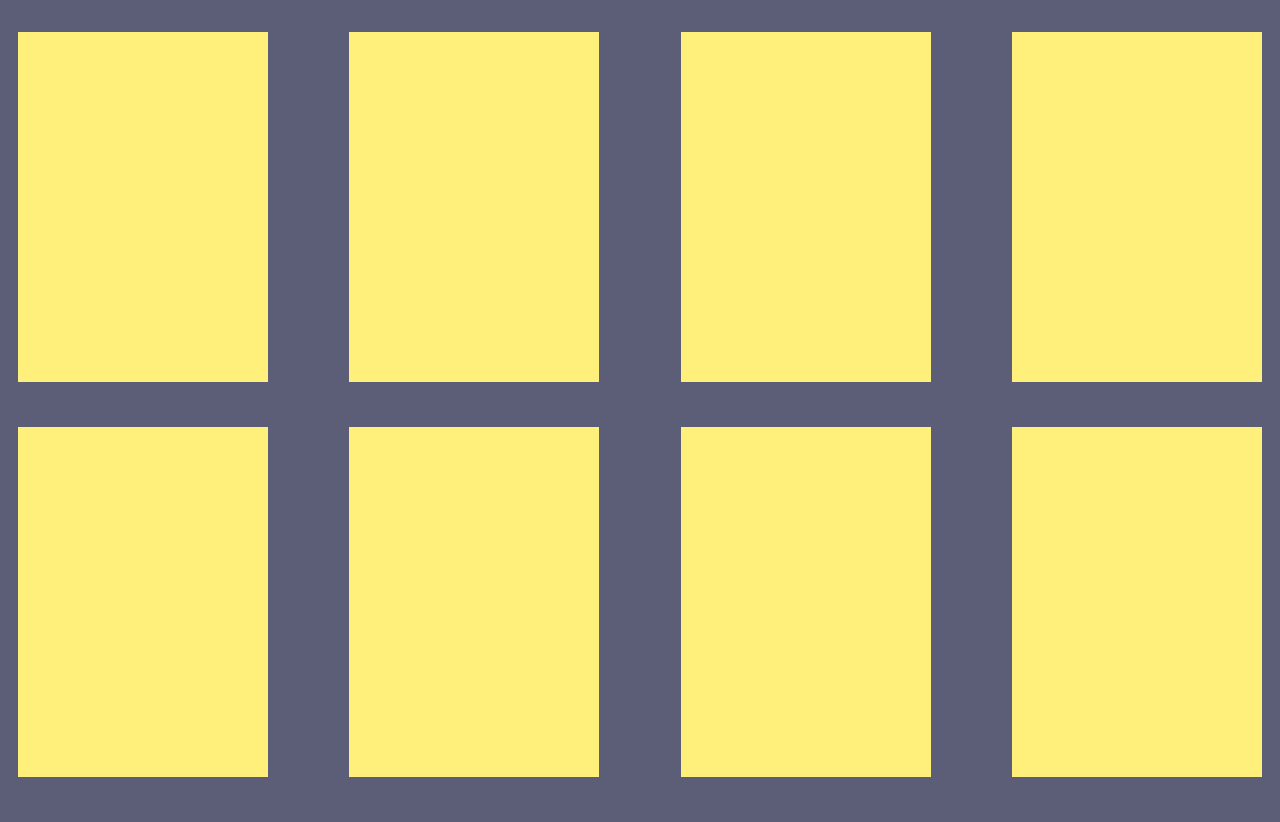
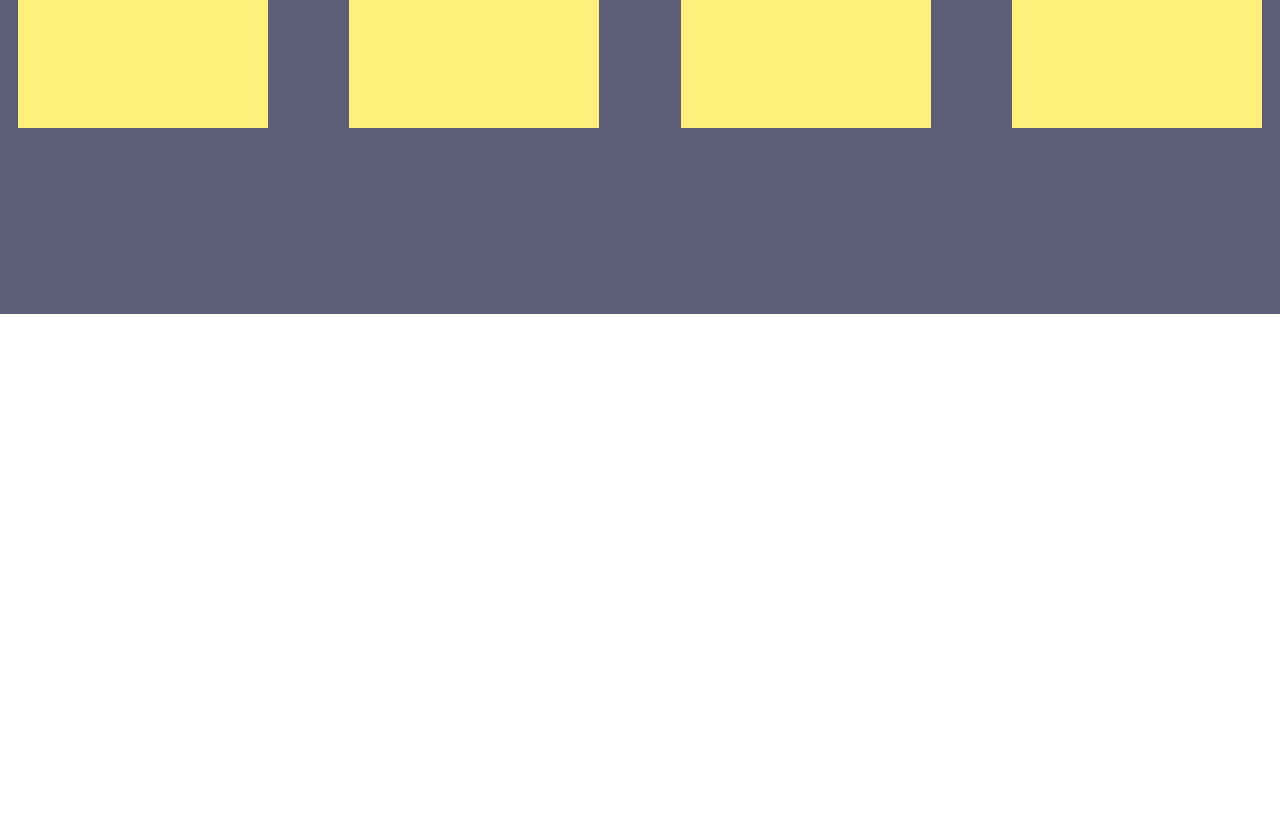
Before and after one commit to SFlrn22/Library, a plain HTML site: page index.html in a window 1280 px wide. Shown: the part 486-1308 px from the top of the page. After the commit the page ends 800 px from the top, so only its background shows below. Drawn offline with Linux system fonts and the light colour scheme.

Commit message:
Make library take the rest of page when there are no books

```diff
--- a/index.html
+++ b/index.html
@@ -27,14 +27,6 @@
             <div class="book-card"></div>
             <div class="book-card"></div>
             <div class="book-card"></div>
-            <div class="book-card"></div>
-            <div class="book-card"></div>
-            <div class="book-card"></div>
-            <div class="book-card"></div>
-            <div class="book-card"></div>
-            <div class="book-card"></div>
-            <div class="book-card"></div>
-            <div class="book-card"></div>
         </div>
     </body>
 </html>
--- a/style.css
+++ b/style.css
@@ -4,9 +4,15 @@
     margin: 0;
 }
 
+html, body {
+    height: 100%;
+}
+
 body {
     min-height: 100vh;
     font-family: Helvetica, Arial, sans-serif;
+    display: flex;
+    flex-direction: column;
 }
 
 nav {
@@ -45,6 +51,7 @@ li:hover {
     align-items: center;
     gap: 45px;
     padding: 45px 0;
+    flex: 1 1 auto;
 }
 
 .book-card {
```
